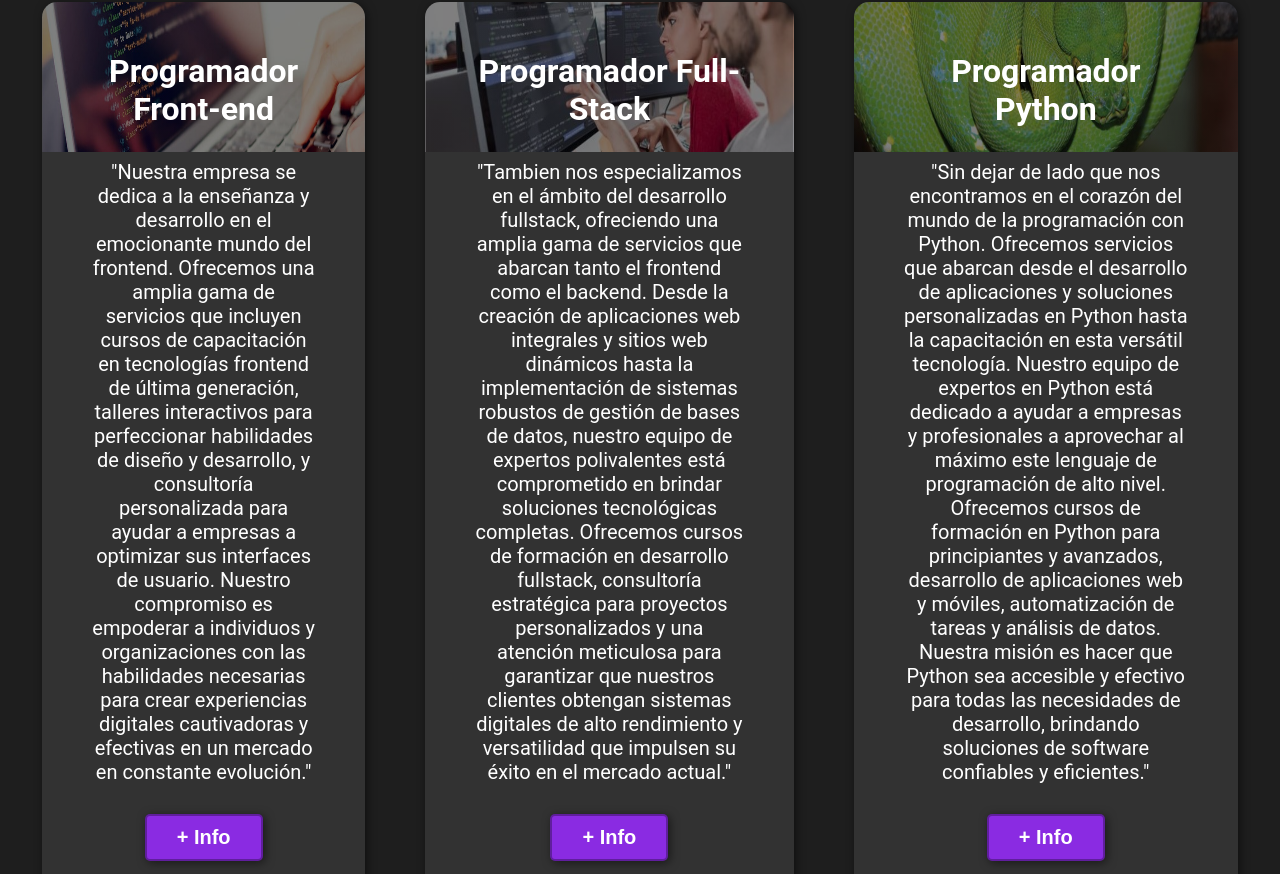
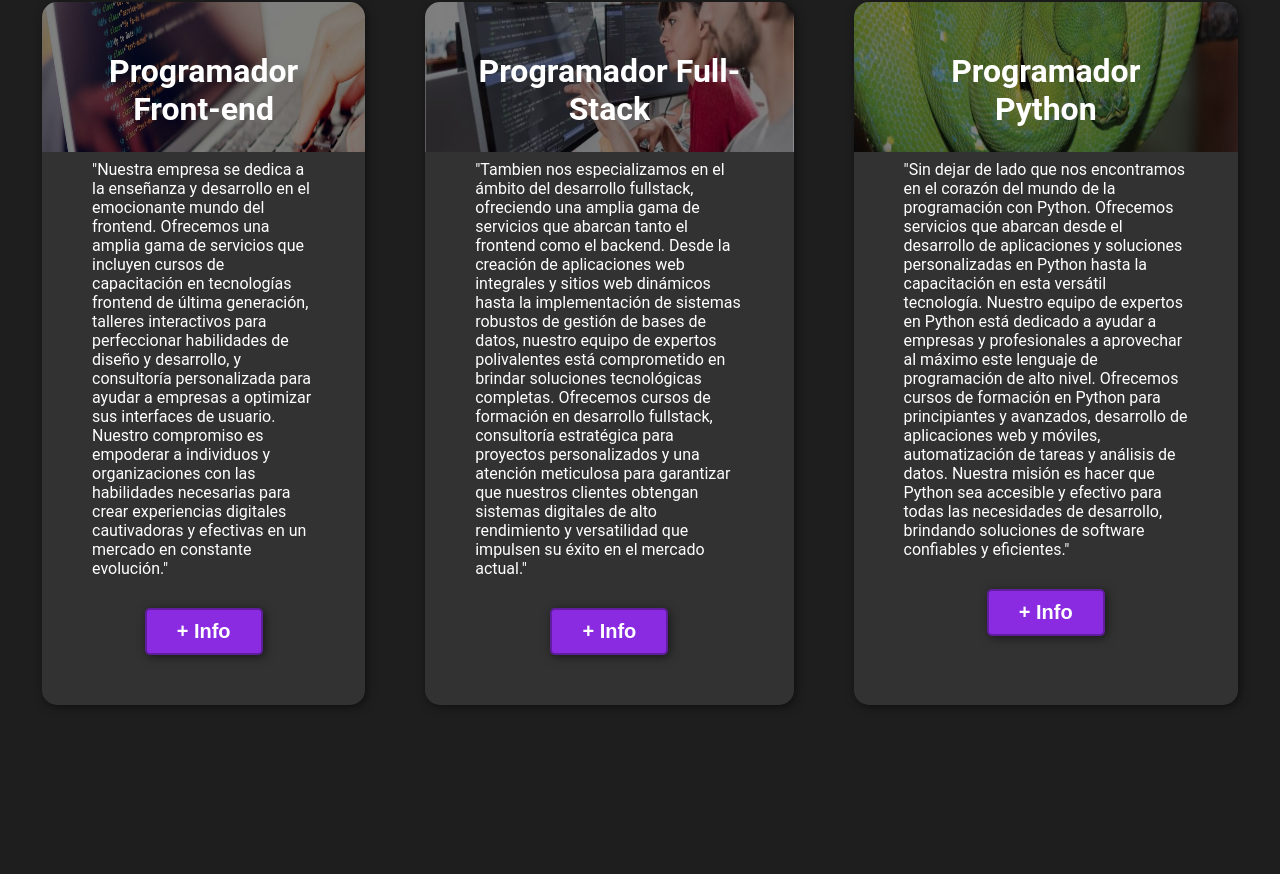
Before and after one commit to jmanueltorress/Web-IoInnovations, a plain HTML site: page index.html in a window 1280 px wide. Shown: the part 1926-2800 px from the top of the page. Drawn offline with Linux system fonts and the light colour scheme.

Commit message:
cambios en estilos de p

```diff
--- a/index.css
+++ b/index.css
@@ -14,7 +14,10 @@ body{
 h1{ font-size: 3.5em;}
 h2{ font-size: 2.7em;}
 h3{ font-size: 2em;}
-p{ font-size: 1.25em;}
+p{ font-size: 1.5em; text-align: left;}
+.carta p{
+font-size: 12pt;
+}
 ul{ list-style: none;}
 li{ font-size: 1.25em;}
 
```
